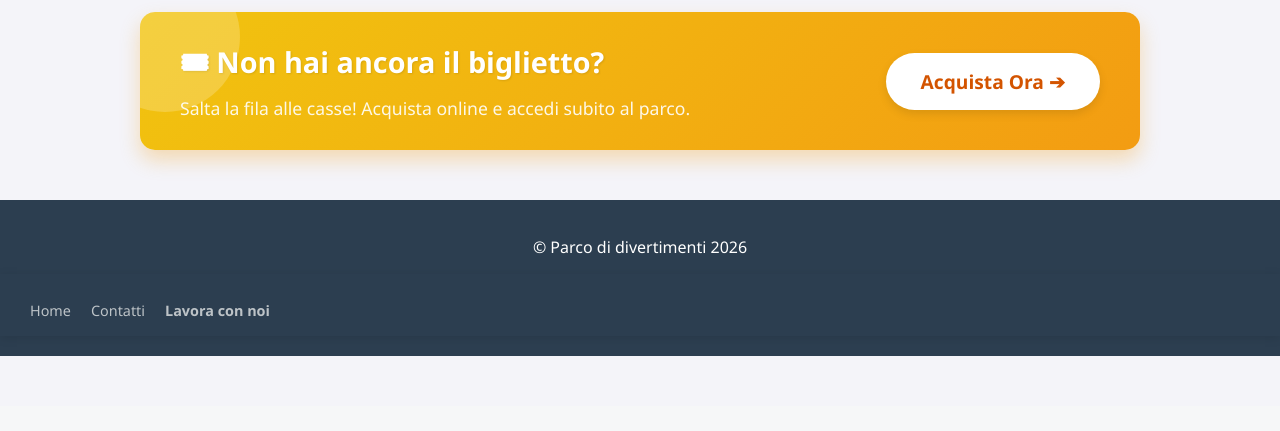
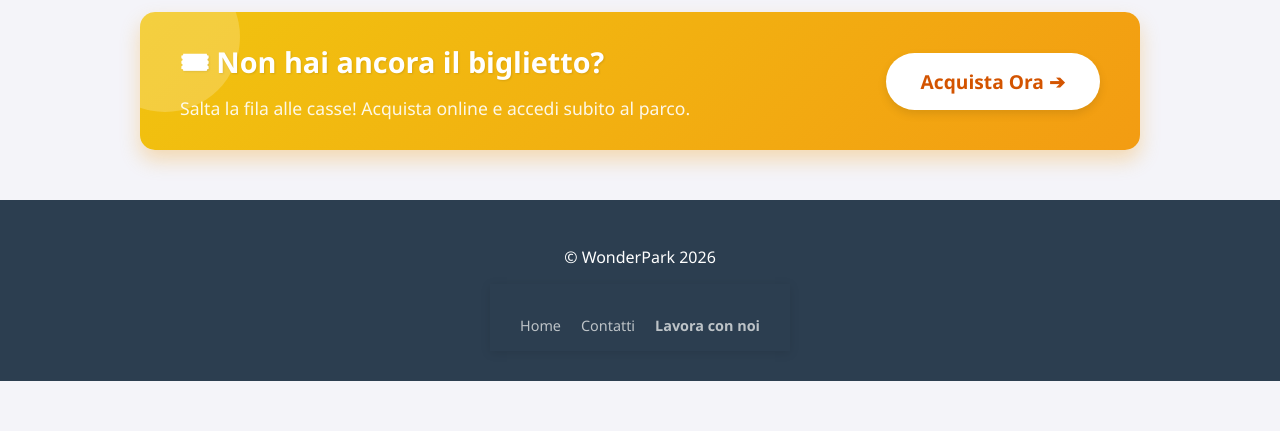
Before and after one commit to RiccardoCornacchia/progettoDB, a PHP site: page /visitatori_home.php in a window 1280 px wide. Shown: the part 749-1180 px from the top of the page. Before the commit the page ends 1105 px from the top, so only its background shows below. Run offline with PHP 8.4, Linux system fonts and the light colour scheme; the visitor is signed in with stand-in values (Sample User, id 1).

Commit message:
update footer

```diff
--- a/src/config/config.php
+++ b/src/config/config.php
@@ -3,5 +3,5 @@ session_start();
 define("UPLOAD_DIR", "./upload/");
 //require_once("utils/functions.php");
 require_once("db/database.php");
-$dbh = new DatabaseHelper("127.0.0.1", "root", "", "schema_relazionale_aggiornato", 3306);
+$dbh = new DatabaseHelper("127.0.0.1", "root", "Gigio68700408!%", "schema_relazionale_aggiornato", 3306);
 ?>
--- a/src/mansioni_lavori_lato_cliente.php
+++ b/src/mansioni_lavori_lato_cliente.php
@@ -70,7 +70,6 @@ $mansioni = $dbh->getMansioni();
 
         .apply-btn:hover { background-color: #2980b9; }
 
-        /* Stile del messaggio di successo (nascosto di default) */
         .success-message {
             display: none;
             margin-top: 20px;
--- a/src/visitatori_home.php
+++ b/src/visitatori_home.php
@@ -180,18 +180,26 @@ try {
         .site-footer {
             background-color: #2c3e50;
             color: white;
-            padding: 20px 0;
+            padding: 30px 20px;
             margin-top: 50px;
-            text-align: center;
+
+            /* Centratura del contenitore */
+            display: flex;
+            flex-direction: column; /* Dispone gli elementi (copyright e nav) uno sotto l'altro */
+            align-items: center;    /* Centra orizzontalmente */
+            text-align: center;     /* Centra il testo all'interno dei paragrafi */
         }
 
         .footer-nav ul {
             list-style: none;
             padding: 0;
-            margin: 10px 0 0;
+            margin: 15px 0 0;
+
+            /* Centratura della lista link */
             display: flex;
-            justify-content: center;
-            gap: 20px;
+            justify-content: center; /* Centra i link orizzontalmente */
+            gap: 20px;               /* Spazio tra un link e l'altro */
+            flex-wrap: wrap;         /* Se lo schermo è piccolo, i link vanno a capo restando centrati */
         }
 
         .footer-nav a {
@@ -202,10 +210,9 @@ try {
         }
 
         .footer-nav a:hover {
-            color: #3498db; /* Colore accent che abbiamo usato nella pagina mansioni */
+            color: #3498db;
         }
 
-        /* Stile specifico per evidenziare "Lavora con noi" */
         .footer-link {
             font-weight: bold;
         }
@@ -319,11 +326,11 @@ try {
 
     <footer class="site-footer">
     <div class="footer-content">
-        <p>&copy; Parco di divertimenti 2026</p>
+        <p>&copy; WonderPark 2026</p>
         <nav class="footer-nav">
             <ul>
                 <li><a href="index.php">Home</a></li>
-                <li><a href="contatti.php">Contatti</a></li>
+                <li><a href="#">Contatti</a></li>
                 <li><a href="mansioni_lavori_lato_cliente.php" class="footer-link">Lavora con noi</a></li>
             </ul>
         </nav>
```
